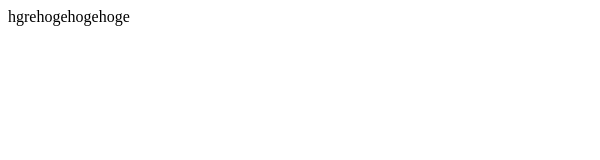
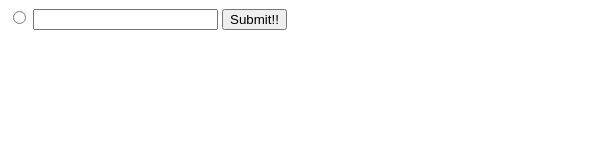
Before and after one commit to Cilvia/easy-memo, an Electron app: page setting.html in a window 600 px wide. Drawn offline with Linux system fonts and the light colour scheme.

Commit message:
add form

```diff
--- a/setting.html
+++ b/setting.html
@@ -7,6 +7,11 @@
     <title>Document</title>
 </head>
 <body>
-    hgrehogehogehoge
+    <div id="table"></div>
+    <form method="post">
+        <input type="radio"  id="">
+        <input type="text" id="word">
+        <input type="button" value="Submit!!">
+    </form>
 </body>
 </html>
```
